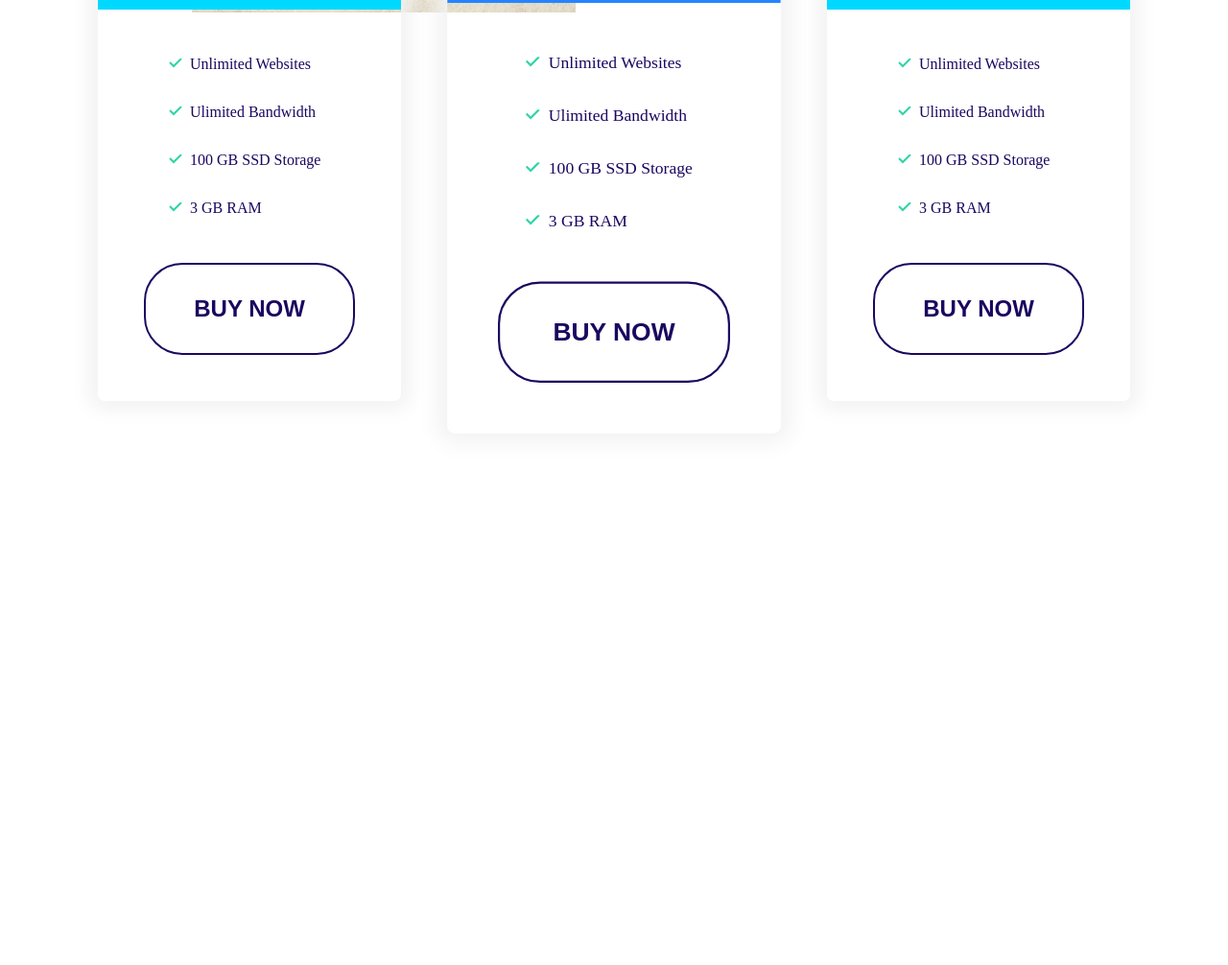
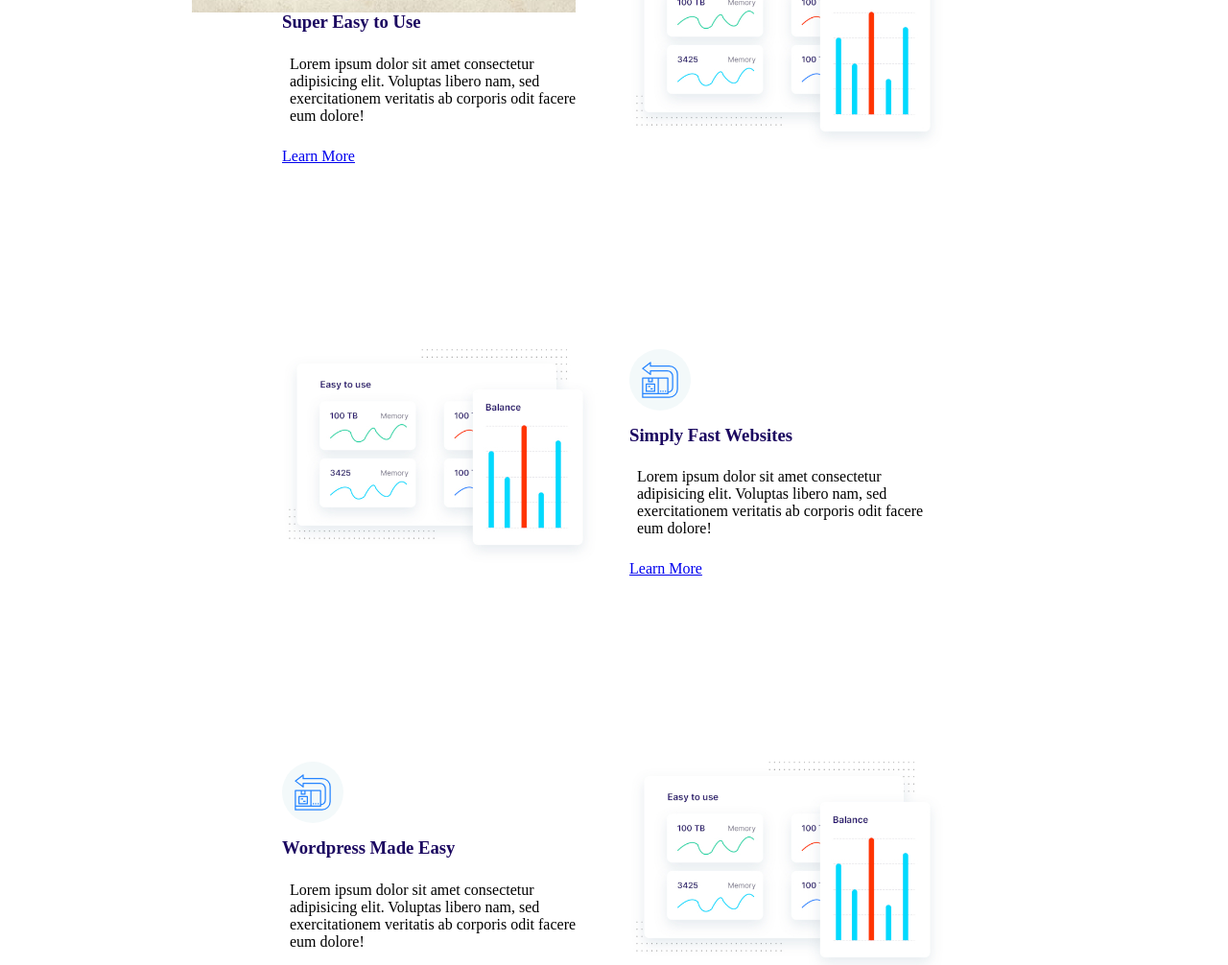
Before and after one commit to p4tgriff/Moshify, a plain HTML site: page HTML/index.html in a window 1280 px wide. Shown: the part 363-1369 px from the top of the page at 96% size. Before the commit the page ends 885 px from the top, so only its background shows below. Drawn offline with Linux system fonts and the light colour scheme.

Commit message:
added Features Block

```diff
--- a/HTML/index.html
+++ b/HTML/index.html
@@ -228,7 +228,7 @@
         <li>.xyz $10</li>
       </ul>
     </section> -->
-    <section class="block container block-plans">
+    <!-- <section class="block container block-plans">
       <div class="grid grid--1x3">
         <div class="plan">
           <div class="card card--secondary">
@@ -291,7 +291,65 @@
           </div>
         </div>
       </div>
+    </section> -->
+    <section class="block container">
+      <header class="block__header">
+        <h2>Host on the Cloud to Keep Growing</h2>
+        <p>Lorem ipsum dolor sit amet, consectetur adipisicing elit. Nobis, ea.</p>
+      </header>
+      <article class="grid grid--1x2 feature">
+        <div class="feature__content">
+          <span class="icon-container">
+            <svg class="icon icon--primary">
+              <use xlink:href="images/sprite.svg#easy"></use>
+            </svg>
+          </span>
+          <h3 class="feature__heading">Super Easy to Use</h3>
+          <p>Lorem ipsum dolor sit amet consectetur adipisicing elit. Voluptas libero nam, sed exercitationem veritatis ab corporis odit facere eum dolore!</p>
+          <a href="#" class="link-arrow">Learn More</a>
+        </div>
+          <picture>
+            <source type="image/webp" srcset="images/easy.webp 1x, images/easy@2x.webp"/>
+            <source type="image/jpg" srcset="images/easy.jpg 1x, images/easy@2x.jpg"/>
+            <img class="feature__image" src="images/easy@2x.jpg" alt="">
+          </picture>
+      </article>
+      <article class="grid grid--1x2 feature">
+        <div class="feature__content">
+          <span class="icon-container">
+            <svg class="icon icon--primary">
+              <use xlink:href="images/sprite.svg#easy"></use>
+            </svg>
+          </span>
+          <h3 class="feature__heading">Simply Fast Websites</h3>
+          <p>Lorem ipsum dolor sit amet consectetur adipisicing elit. Voluptas libero nam, sed exercitationem veritatis ab corporis odit facere eum dolore!</p>
+          <a href="#" class="link-arrow">Learn More</a>
+        </div>
+          <picture>
+            <source type="image/webp" srcset="images/easy.webp 1x, images/easy@2x.webp"/>
+            <source type="image/jpg" srcset="images/easy.jpg 1x, images/easy@2x.jpg"/>
+            <img class="feature__image" src="images/easy@2x.jpg" alt="">
+          </picture>
+      </article>
+      <article class="grid grid--1x2 feature">
+        <div class="feature__content">
+          <span class="icon-container">
+            <svg class="icon icon--primary">
+              <use xlink:href="images/sprite.svg#easy"></use>
+            </svg>
+          </span>
+          <h3 class="feature__heading">Wordpress Made Easy</h3>
+          <p>Lorem ipsum dolor sit amet consectetur adipisicing elit. Voluptas libero nam, sed exercitationem veritatis ab corporis odit facere eum dolore!</p>
+          <a href="#" class="link-arrow">Learn More</a>
+        </div>
+          <picture>
+            <source type="image/webp" srcset="images/easy.webp 1x, images/easy@2x.webp"/>
+            <source type="image/jpg" srcset="images/easy.jpg 1x, images/easy@2x.jpg"/>
+            <img class="feature__image" src="images/easy@2x.jpg" alt="">
+          </picture>
+      </article>
     </section>
+
     <script src="js/main.js"></script>
   </body>
 </html>
--- a/HTML/styles.css
+++ b/HTML/styles.css
@@ -785,3 +785,27 @@ body {
   max-width: 500px;
   margin: 0 auto;
 }
+
+/* Features */
+.feature {
+  gap: 4rem 2rem;
+  margin: 12rem;
+}
+
+.feature:first-of-type {
+  margin-top: 6rem;
+}
+
+.feature__image {
+  width: 100%;
+}
+
+.feature__heading {
+  margin: 1rem 0;
+}
+
+@media screen and (min-width: 768px) {
+  .feature:nth-last-of-type(even) .feature__content {
+    order: 2;
+  }
+}
```
Also changed, not shown: HTML/images/easy.jpg (added), HTML/images/easy.webp (added), HTML/images/easy@2x.jpg (added), HTML/images/easy@2x.webp (added).
